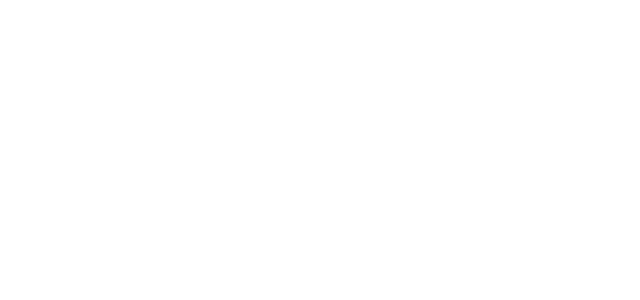
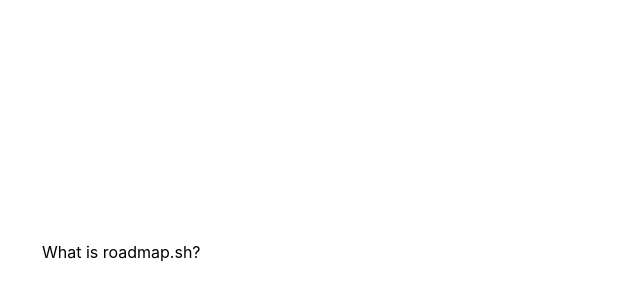
Before and after one commit to Jaunty5899/Accordian, a React (Vite) app: page / in a window 1280 px wide. Shown: the part 148-448 px from the top of the page, without its empty margins (0-640 px from the left). Built offline with nearby package versions, Linux system fonts and the light colour scheme.

Commit message:
question element ready

```diff
--- a/src/App.css
+++ b/src/App.css
@@ -0,0 +1,16 @@
+.container {
+  display: flex;
+  flex-direction: column;
+  align-items: center;
+  border: 2px solid white;
+  border-radius: 10px;
+  padding: 40px;
+  width: 30vw;
+}
+.questionElement {
+  width: 100%;
+  background-color: white;
+  color: black;
+  padding: 10px;
+  border-radius: 10px;
+}
--- a/src/App.jsx
+++ b/src/App.jsx
@@ -4,7 +4,11 @@
 function App() {
   const [count, setCount] = useState(0);
 
-  return <></>;
+  return (
+    <div className="container">
+      <div className="questionElement">What is roadmap.sh?</div>
+    </div>
+  );
 }
 
 export default App;
```
